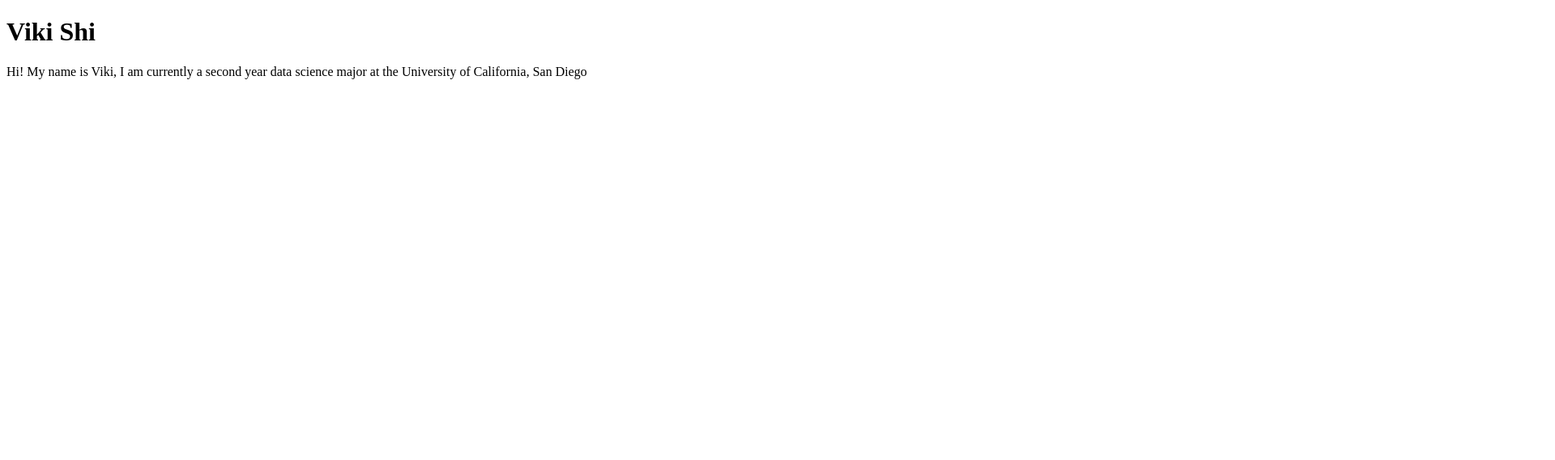
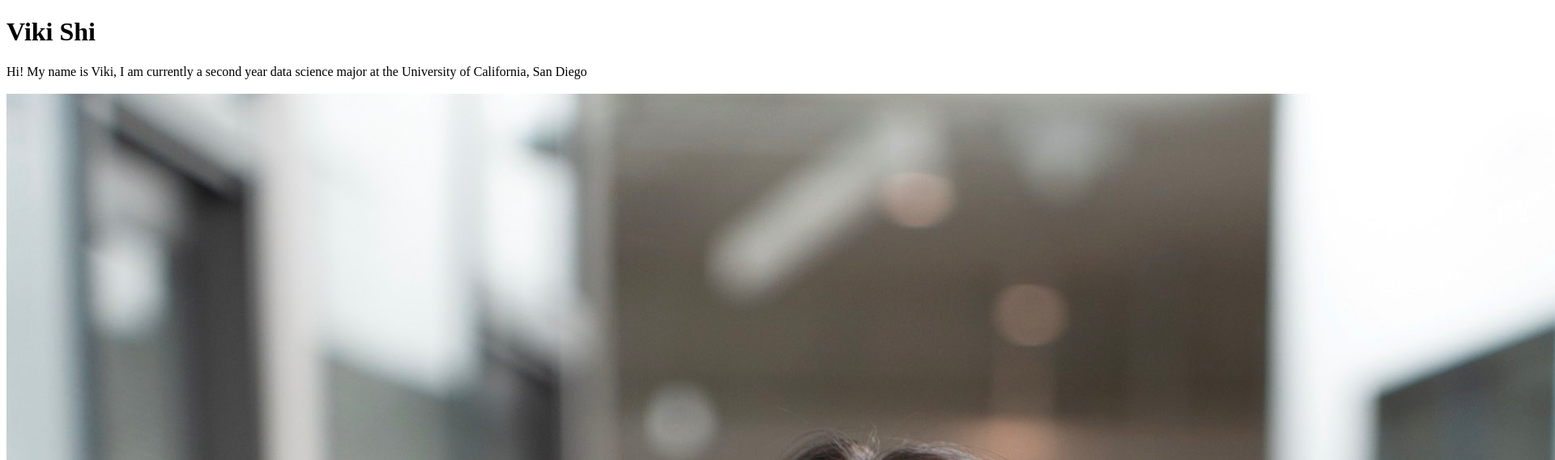
Before and after one commit to viki-sh/portfolio, a plain HTML site: page index.html in a window 1280 px wide. Shown: the top 569 px of the page at 81% size, 1920 px wide, since content can reach past the window. Drawn offline with Linux system fonts and the light colour scheme.

Commit message:
adding image

```diff
--- a/index.html
+++ b/index.html
@@ -8,5 +8,6 @@
 <body>
     <h1> Viki Shi </h1>
     <p> Hi! My name is Viki, I am currently a second year data science major at the University of California, San Diego </p>
+    <img src = 'images/IMG_2040.jpg' alt = 'professional headshot'>
 </body>
 </html>
```
Also changed, not shown: images/IMG_2040.jpg (added).
